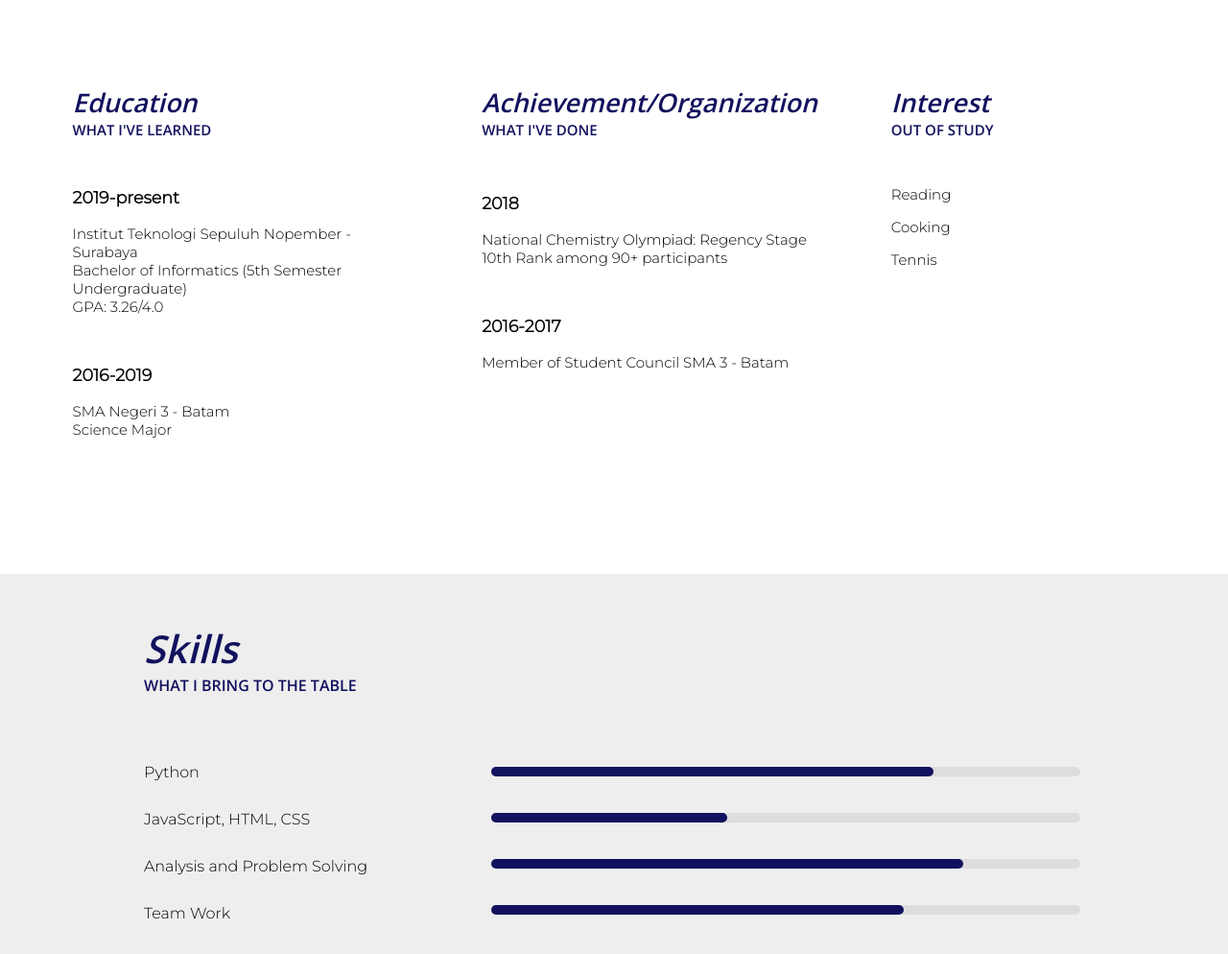
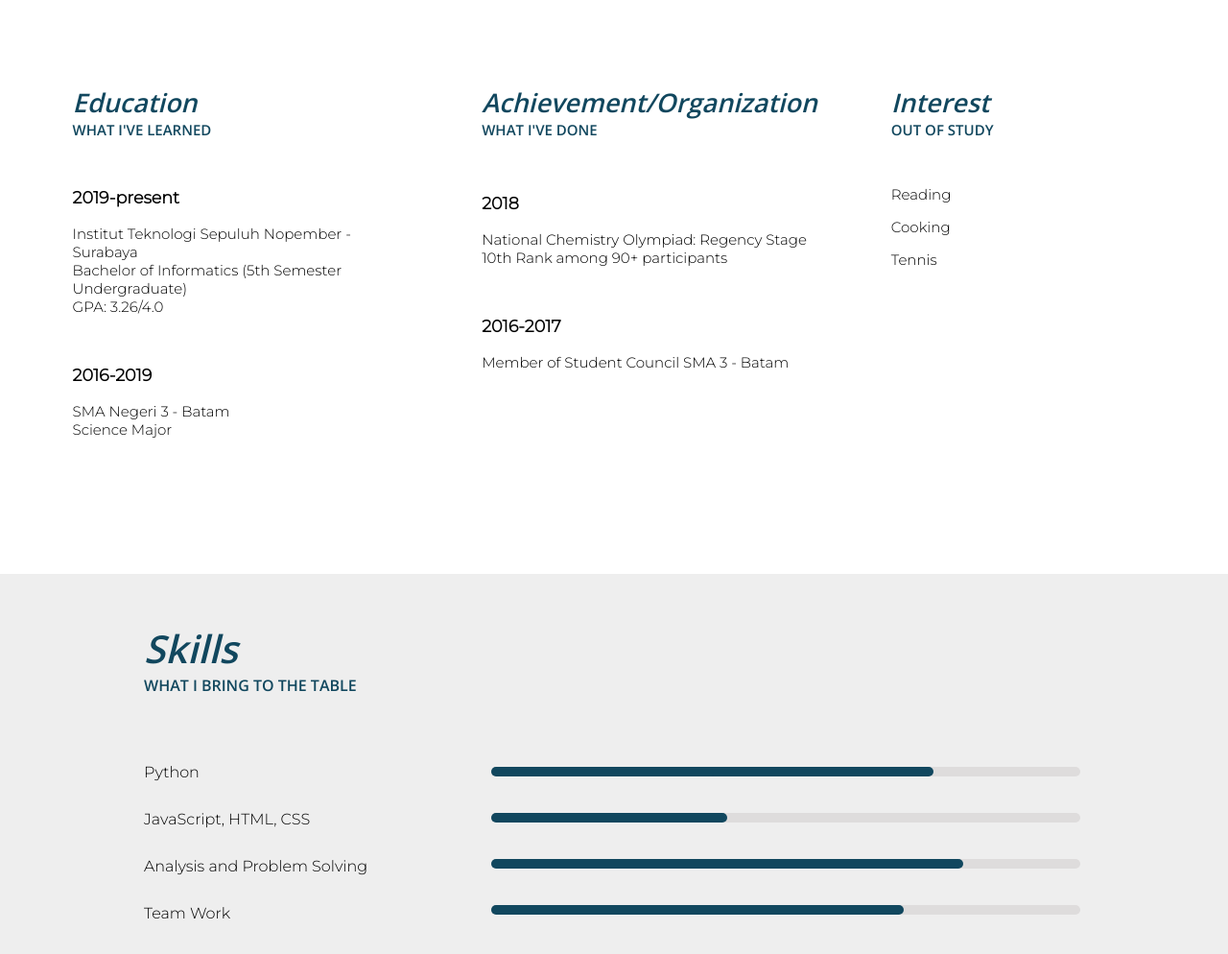
Before and after one commit to sakti4869/sakticv.github.io, a plain HTML site: page index.html in a window 1280 px wide. Shown: the part 1100-2094 px from the top of the page at 96% size. Drawn offline with nearby package versions, Linux system fonts and the light colour scheme.

Commit message:
Update style.css

```diff
--- a/style.css
+++ b/style.css
@@ -2,7 +2,7 @@
   margin: 0;
   padding: 0;
   height: 659px;
-  background-color: #11115e;
+  background-color: #11475e;
   /* 101013 00005f*/
 }
 .url {
@@ -74,13 +74,13 @@ a:visited {
 .top {
   font-family: 'Open Sans', sans-serif;
   font-size: 40px;
-  color: #11115e;
+  color: #11475e;
   font-style: italic;
 }
 .mid {
   font-family: 'Open Sans', sans-serif;
   font-size: 18px;
-  color: #11115e;
+  color: #11475e;
 }
 .bot {
   font-family: 'Montserrat', sans-serif;
@@ -113,14 +113,14 @@ a:visited {
 .top3 {
   font-family: 'Open Sans', sans-serif;
   font-size: 27px;
-  color: #11115e;
+  color: #11475e;
   font-style: italic;
   margin: 0cm;
 }
 .mid3 {
   font-family: 'Open Sans', sans-serif;
   font-size: 15px;
-  color: #11115e;
+  color: #11475e;
   margin-top: 0cm;
 }
 .bot3 {
@@ -158,14 +158,14 @@ a:visited {
 .top4 {
   font-family: 'Open Sans', sans-serif;
   font-size: 40px;
-  color: #11115e;
+  color: #11475e;
   font-style: italic;
   margin-bottom: 0;
 }
 .mid4 {
   font-family: 'Open Sans', sans-serif;
   font-size: 18;
-  color: #11115e;
+  color: #11475e;
   margin: 0;
   padding-left: 150px;
   margin-top: 0cm;
@@ -178,7 +178,7 @@ a:visited {
 .empty {
   text-size-adjust: 0;
   text-align: center;
-  color: #11115e;
+  color: #11475e;
 }
 #pr-bar {
   padding: 0;
@@ -196,28 +196,28 @@ a:visited {
 #PS1 {
   margin-top: 20px;
   width: 75%;
-  background-color: #11115e;
+  background-color: #11475e;
   border-radius: 20px;
   margin-bottom: 20px;
   line-height: 10px;
 }
 #PS2 {
   width: 40%;
-  background-color: #11115e;
+  background-color: #11475e;
   border-radius: 20px;
   margin-bottom: 20px;
   line-height: 10px;
 }
 #PS3 {
   width: 80%;
-  background-color: #11115e;
+  background-color: #11475e;
   border-radius: 20px;
   margin-bottom: 20px;
   line-height: 10px;
 }
 #PS4 {
   width: 70%;
-  background-color: #11115e;
+  background-color: #11475e;
   border-radius: 20px;
   margin-bottom: 30px;
   line-height: 10px;
@@ -227,7 +227,7 @@ a:visited {
   margin: 0;
   padding: 0;
   height: 300px;
-  background-color: #11115e;
+  background-color: #11475e;
 }
 .column5 {
   float: left;
@@ -277,7 +277,7 @@ a:visited {
     {
         font-family: 'Open Sans', sans-serif;
         font-size: 18px;
-        color: #11115e;
+        color: #11475e;
     }
     .bot
     {
```
